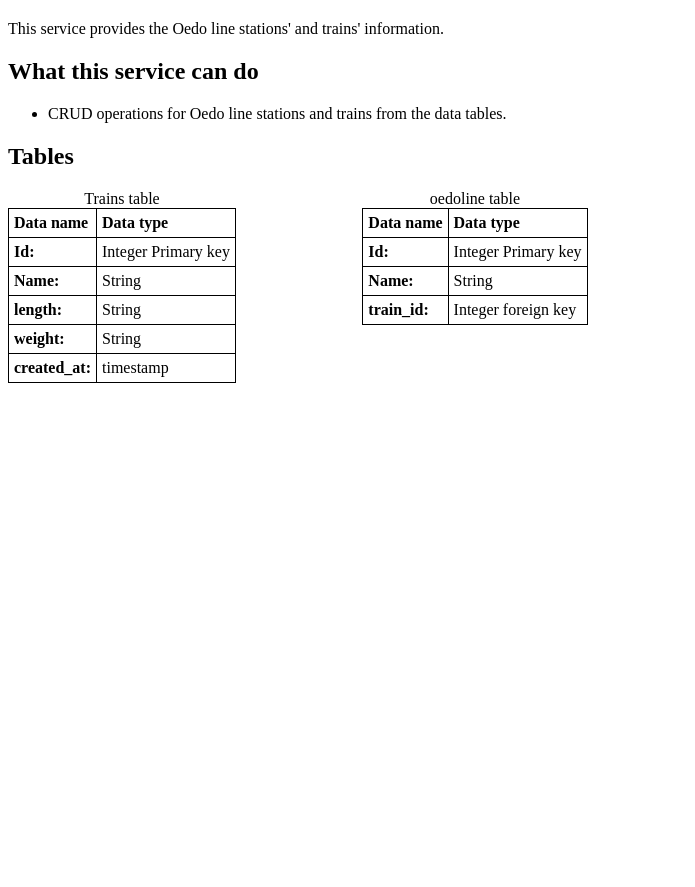
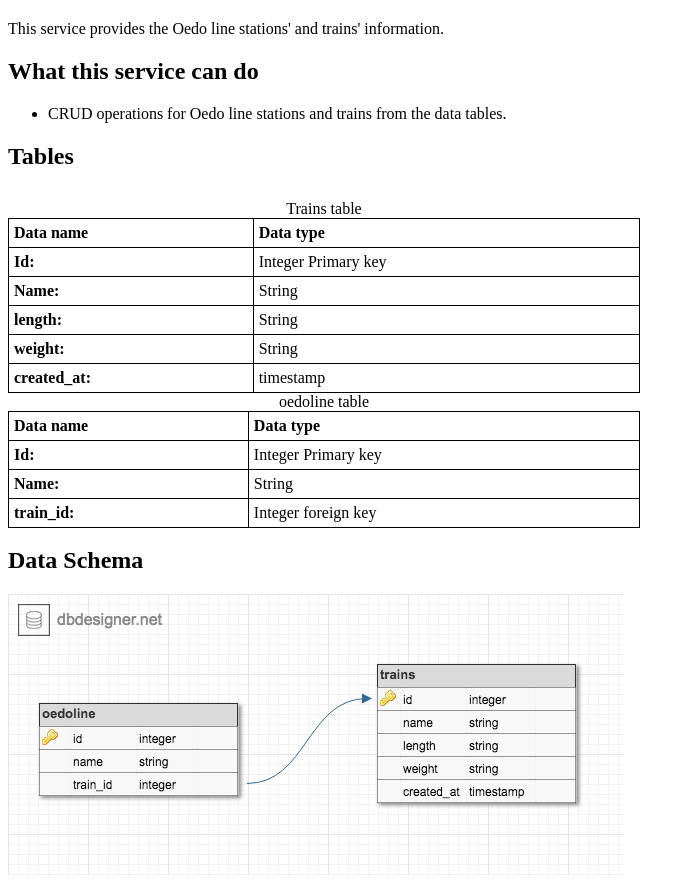
Before and after one commit to morita657/Score-Tracker, a website: page public/index.html in a window 1280 px wide. Shown: the part 60-947 px from the top of the page, without its empty margins (0-695 px from the left). Before the commit the page ends 800 px from the top, so only its background shows below. Drawn offline with Linux system fonts and the light colour scheme.

Commit message:
Add data schema image

```diff
--- a/public/index.html
+++ b/public/index.html
@@ -66,7 +66,11 @@
                 <td>Integer foreign key</td>
             </tr>
         </table>
-        <table></table>
+    </div>
+
+    <h2>Data Schema</h2>
+    <div>
+        <img src="img/crudproject.png" alt="data schema">
     </div>
 </body>
 
--- a/public/style.css
+++ b/public/style.css
@@ -4,8 +4,13 @@
 }
 
 table {
+  width: 50%;
+  margin-top: 10px;
+  margin-right: 10%;
+}
+
+table:first-child {
   float: left;
-  margin-right: 10%;
 }
 
 table,
```
